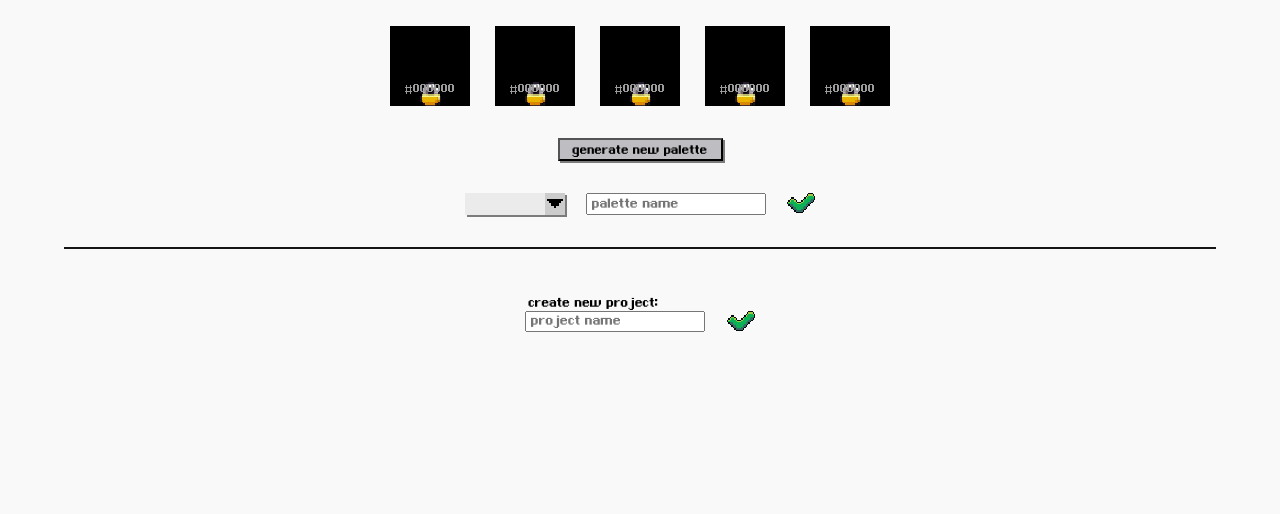
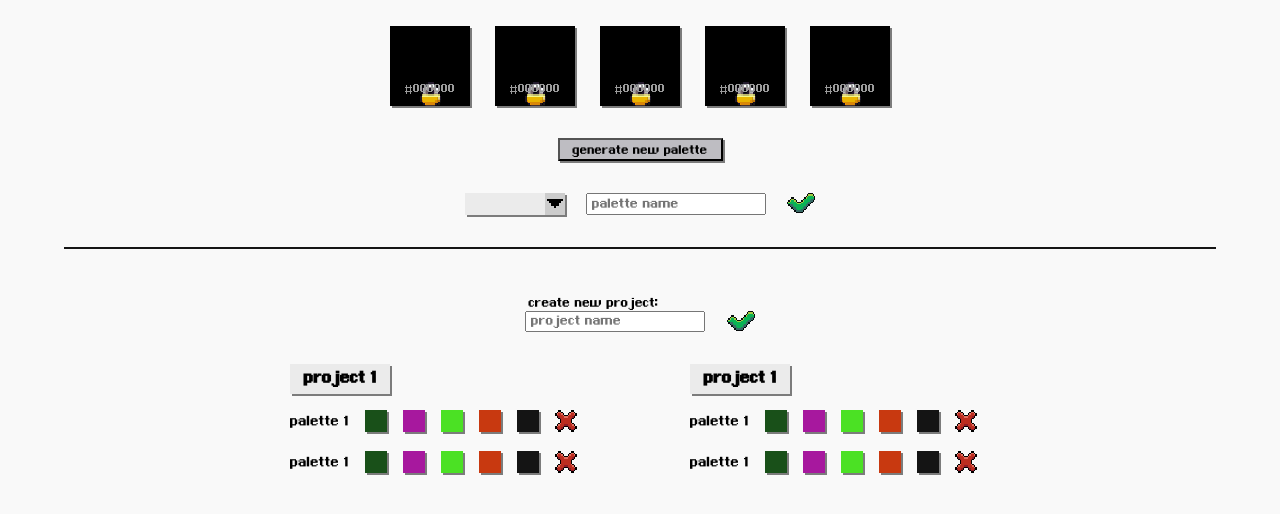
Before and after one commit to relasine/pixel-picker, a website: page public/index.html in a window 1280 px wide. Shown: the part 88-602 px from the top of the page. Drawn offline with Linux system fonts and the light colour scheme.

Commit message:
Style project section

```diff
--- a/public/index.html
+++ b/public/index.html
@@ -57,7 +57,48 @@
       </div>
     </section>
     <section class='projects-section'>
-
+      <article class='project project-one'>
+        <h4 class='project-label'>project 1</h4>
+        <div class='palette'>
+          <p class='palette-label'>palette 1</p>
+          <div class='hex hex1'></div>
+          <div class='hex hex2'></div>
+          <div class='hex hex3'></div>
+          <div class='hex hex4'></div>
+          <div class='hex hex5'></div>
+          <div class='delete-btn'></div>
+        </div>
+        <div class='palette'>
+            <p class='palette-label'>palette 1</p>
+            <div class='hex hex1'></div>
+            <div class='hex hex2'></div>
+            <div class='hex hex3'></div>
+            <div class='hex hex4'></div>
+            <div class='hex hex5'></div>
+            <div class='delete-btn'></div>
+          </div>
+      </article>
+      <article class='project project-one'>
+          <h4 class='project-label'>project 1</h4>
+          <div class='palette'>
+            <p class='palette-label'>palette 1</p>
+            <div class='hex hex1'></div>
+            <div class='hex hex2'></div>
+            <div class='hex hex3'></div>
+            <div class='hex hex4'></div>
+            <div class='hex hex5'></div>
+            <div class='delete-btn'></div>
+          </div>
+          <div class='palette'>
+              <p class='palette-label'>palette 1</p>
+              <div class='hex hex1'></div>
+              <div class='hex hex2'></div>
+              <div class='hex hex3'></div>
+              <div class='hex hex4'></div>
+              <div class='hex hex5'></div>
+              <div class='delete-btn'></div>
+            </div>
+        </article>
     </section>
     <script type="text/javascript" src="scripts.js" />
   </body>
--- a/public/styles.css
+++ b/public/styles.css
@@ -50,6 +50,7 @@ header img {
   display: flex;
   justify-content: center;
   align-items: end;
+  box-shadow: 2px 2px 0 rgba(0, 0, 0, 0.5);
 }
 
 .unlocked {
@@ -183,3 +184,74 @@ header img {
   background-repeat: no-repeat;
   image-rendering: pixelated;
 }
+
+/* -- PALETTES -- */
+
+.projects-section {
+  margin: 2rem auto 0;
+  display: flex;
+  justify-content: space-between;
+  max-width: 700px;
+}
+
+.project-label {
+  font-size: 1.4rem;
+  margin: 0;
+  background: #ebebeb;
+  box-shadow: 2px 2px 0 rgba(0, 0, 0, 0.5);
+  width: 100px;
+  height: 30px;
+  line-height: 30px;
+  text-align: center;
+}
+
+.palette {
+  margin-top: 1rem;
+  display: flex;
+  width: 300px;
+}
+
+.palette-label {
+  font-size: 1.2rem;
+  margin: 0;
+  line-height: 25px;
+}
+
+.hex,
+.delete-btn {
+  width: 22px;
+  height: 22px;
+}
+
+.delete-btn {
+  background: url("./assets/images/delete.png");
+  background-size: cover;
+  background-repeat: none;
+  image-rendering: pixelated;
+  margin-left: 1rem;
+}
+
+.hex {
+  box-shadow: 2px 2px 0 rgba(0, 0, 0, 0.5);
+  margin-left: 1rem;
+}
+
+.hex1 {
+  background: #195019;
+}
+
+.hex2 {
+  background: #a7189e;
+}
+
+.hex3 {
+  background: #4be124;
+}
+
+.hex4 {
+  background: #c83910;
+}
+
+.hex5 {
+  background: #141414;
+}
```
Also changed, not shown: public/assets/images/delete.png (added).
